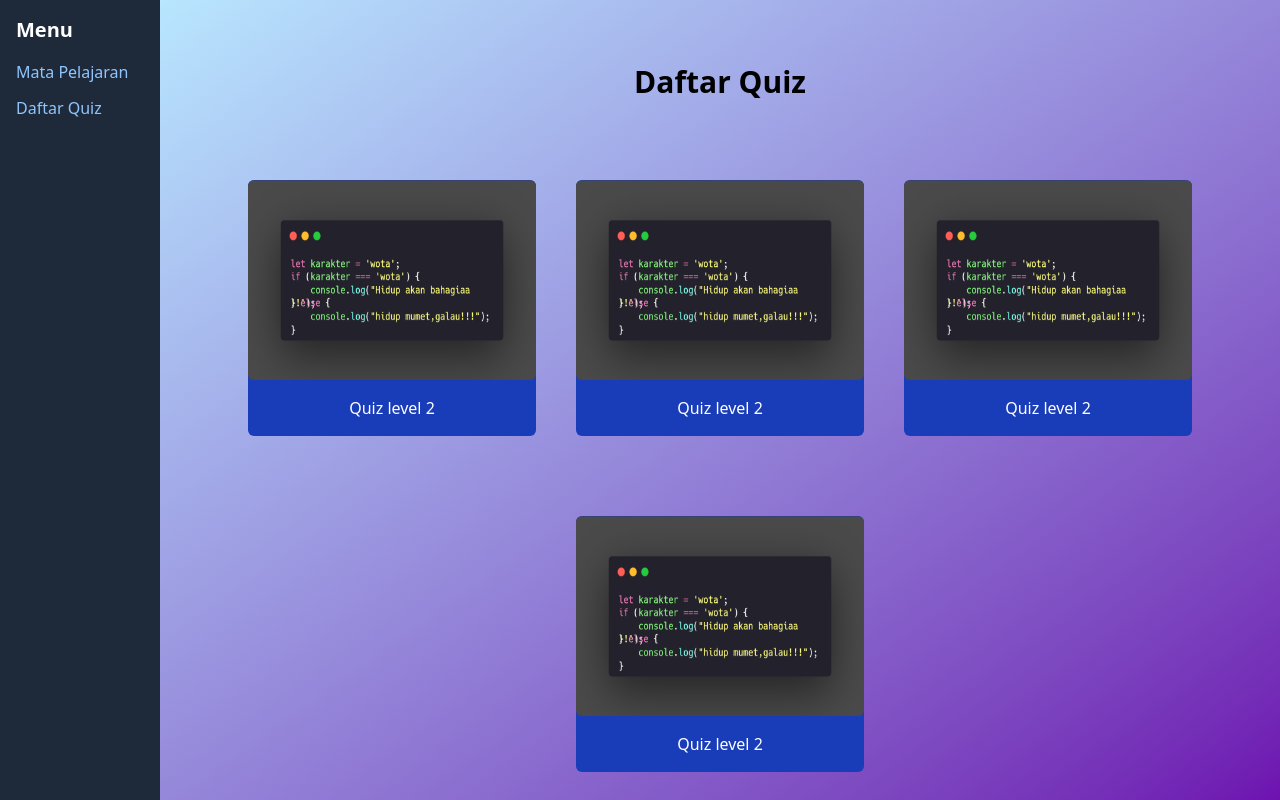
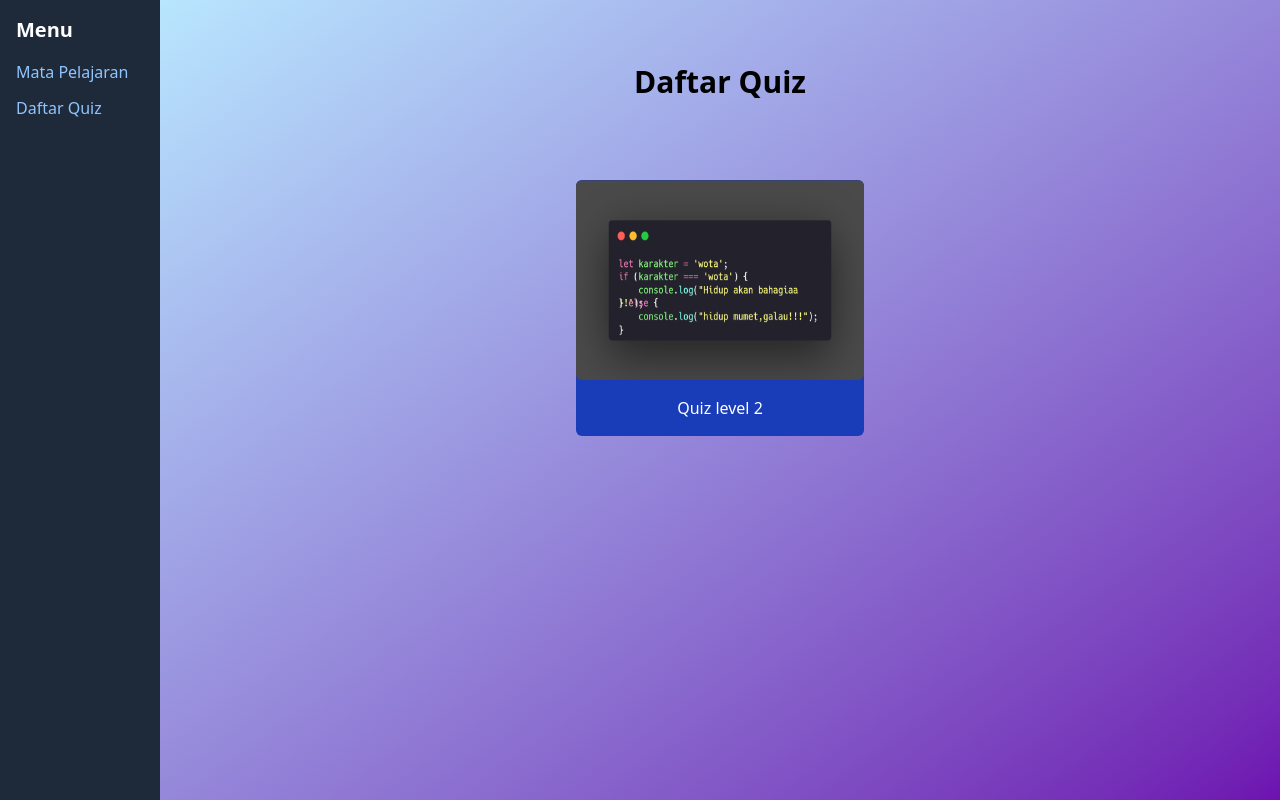
Before and after one commit to salman-ctrl/Quiz-App-Development, a React (Vite) app: page /quiz in a window 1280 px wide. Built offline with nearby package versions, Linux system fonts and the light colour scheme.

Commit message:
perubahan kecil

```diff
--- a/src/Components/Pages/Quiz/HalamanQuiz.jsx
+++ b/src/Components/Pages/Quiz/HalamanQuiz.jsx
@@ -12,24 +12,9 @@ const HalamanQuiz = () => {
                         <h2 className="text-white flex pt-4 justify-center">Quiz level 2</h2>
                     </div>
                 </Link>
-                <Link to="/quiz/1">
-                    <div className="h-64 rounded-md bg-blue-800 w-72 mt-10 m-auto">
-                        <img className="h-50 w-full rounded-md" src="/src/assets/foto.png" alt="" />
-                        <h2 className="text-white flex pt-4 justify-center">Quiz level 2</h2>
-                    </div>
-                </Link>
-                <Link to="/quiz/1">
-                    <div className="h-64 rounded-md bg-blue-800 w-72 mt-10 m-auto">
-                        <img className="h-50 w-full rounded-md" src="/src/assets/foto.png" alt="" />
-                        <h2 className="text-white flex pt-4 justify-center">Quiz level 2</h2>
-                    </div>
-                </Link>
-                <Link to="/quiz/1">
-                    <div className="h-64 rounded-md bg-blue-800 w-72 mt-10 m-auto">
-                        <img className="h-50 w-full rounded-md" src="/src/assets/foto.png" alt="" />
-                        <h2 className="text-white flex pt-4 justify-center">Quiz level 2</h2>
-                    </div>
-                </Link>
+
+
+
 
 
             </div>
```
